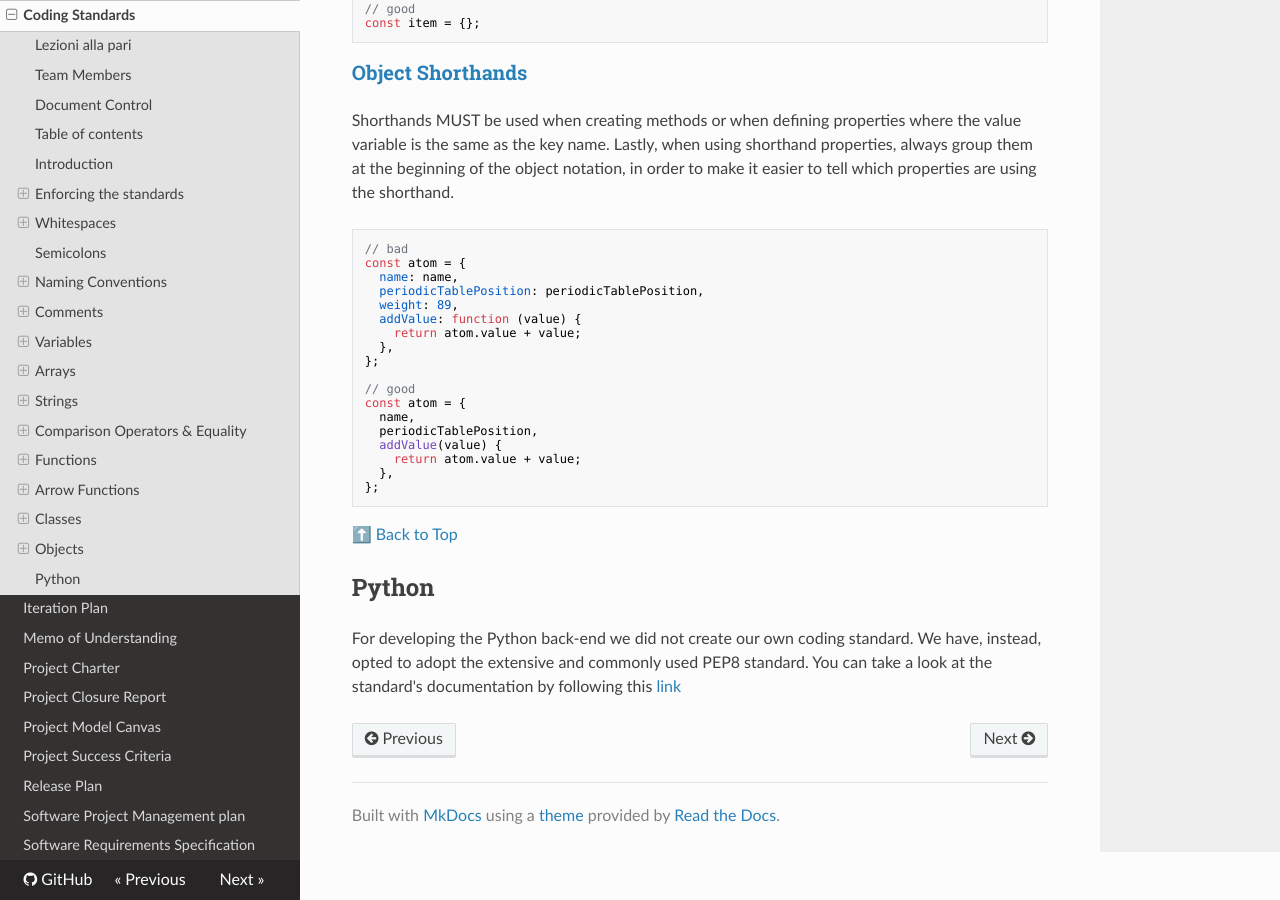
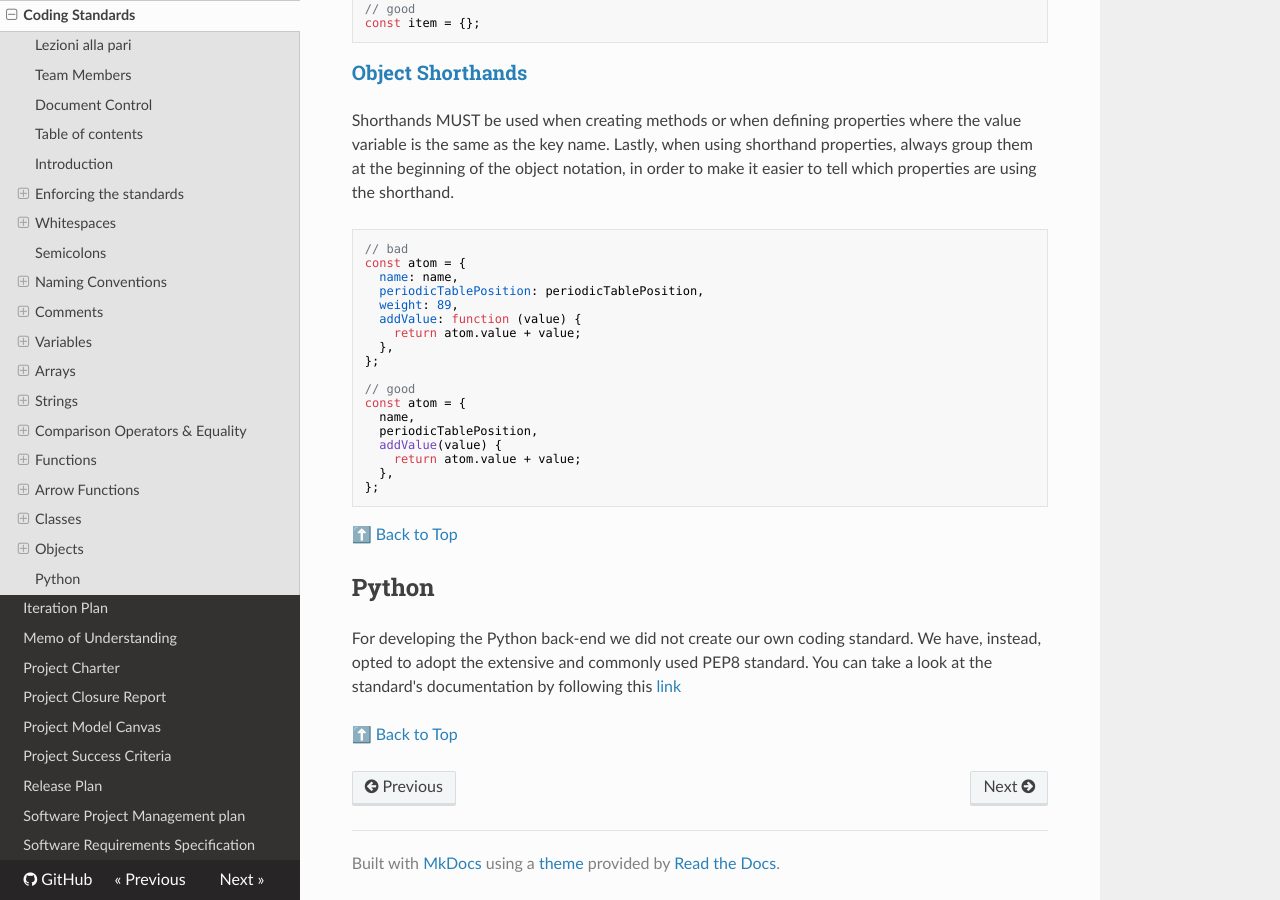
Before and after one commit to KilliKrate/Software-Documentation-G6, an MkDocs documentation site: the page built from docs/Coding Standards/index.md, in a window 1280 px wide and 900 px high, scrolled down 18483 px. Built offline with MkDocs 1.6.1, drawn with Linux system fonts in a browser that asks for light colours; nearby versions of some CDN libraries.

Commit message:
Add Back to Top

```diff
--- a/docs/Coding Standards/index.md
+++ b/docs/Coding Standards/index.md
@@ -940,3 +940,5 @@ const atom = {
 ## Python
 
 For developing the Python back-end we did not create our own coding standard. We have, instead, opted to adopt the extensive and commonly used PEP8 standard. You can take a look at the standard's documentation by following this [link](https://www.python.org/dev/peps/pep-0008/)
+
+[⬆️ Back to Top](#table-of-contents)
```
